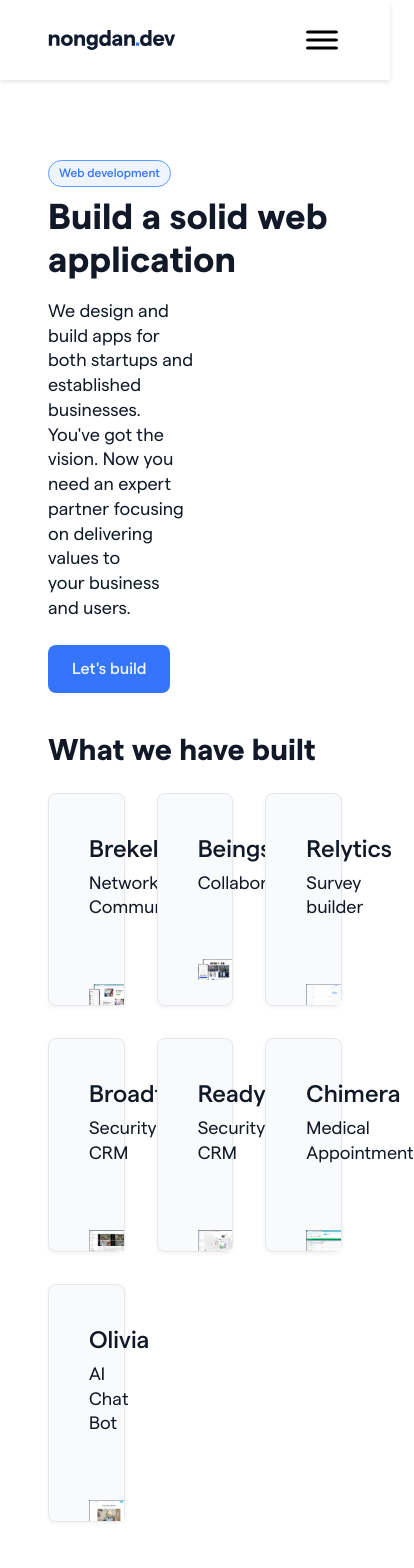
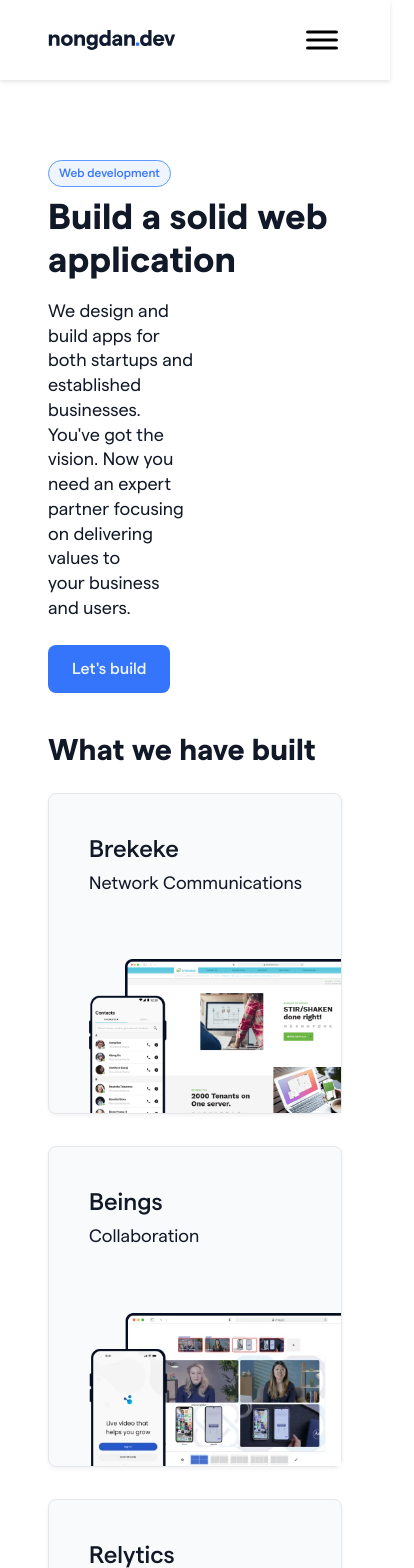
Before and after one commit to nongdan-dev/website, a React (Vite) app: page /development/web-development in a window 390 px wide. Shown: the top 1568 px of the page, 414 px wide, since content can reach past the window. Built offline with nearby package versions, Linux system fonts and the light colour scheme.

Commit message:
Responsive Mobile-Web Development

```diff
--- a/src/components/widget/SectionProcess.tsx
+++ b/src/components/widget/SectionProcess.tsx
@@ -83,8 +83,8 @@ export function SectionProcess() {
         We build secure, scalable solutions tailored to your needs, ensuring a
         seamless launch and long-term success.
       </p>
-      <Section.Content className='grid grid-cols-2 gap-8'>
-        <div className='flex flex-col gap-8'>
+      <Section.Content className='grid grid-cols-1 gap-6 sm:gap-8 md:grid-cols-1 lg:grid-cols-2'>
+        <div className='flex flex-col gap-6 sm:gap-8'>
           {STEPS.map((step, index) => (
             <Step
               key={index}
--- a/src/pages/Development/MobileDevelopment/index.tsx
+++ b/src/pages/Development/MobileDevelopment/index.tsx
@@ -59,7 +59,7 @@ function MobileDevelopment() {
         </Button>
         <Section.Content>
           <h2 className='text-title !text-3xl'>What we have built</h2>
-          <div className='mt-6 grid grid-cols-3 gap-8'>
+          <div className='mt-6 grid grid-cols-1 gap-8 sm:grid-cols-2 md:grid-cols-3'>
             {PROJECTS.map(project => (
               <ProjectCard key={project.title} {...project} />
             ))}
--- a/src/pages/Development/WebDevelopment/index.tsx
+++ b/src/pages/Development/WebDevelopment/index.tsx
@@ -44,7 +44,7 @@ function WebDevelopment() {
         </Button>
         <Section.Content>
           <h2 className='text-title !text-3xl'>What we have built</h2>
-          <div className='mt-6 grid grid-cols-3 gap-8'>
+          <div className='mt-6 grid grid-cols-1 gap-8 sm:grid-cols-2 md:grid-cols-3'>
             {PROJECTS.map(project => (
               <ProjectCard key={project.title} {...project} />
             ))}
```
